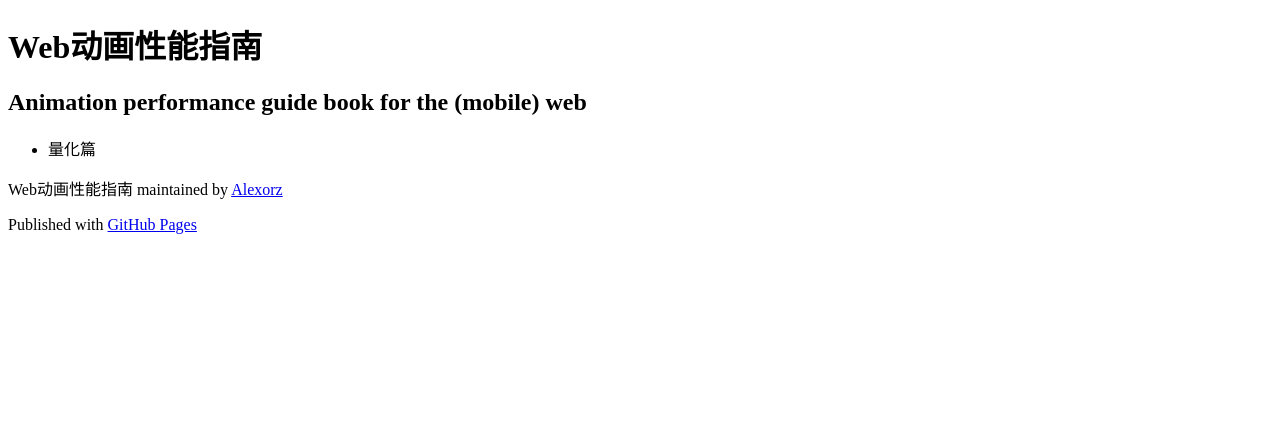
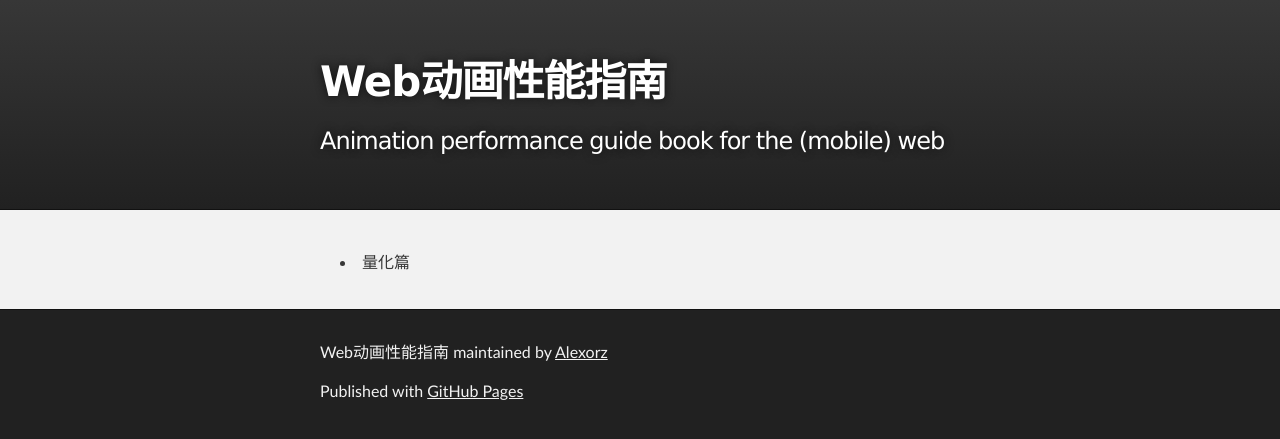
Before and after one commit to Alexorz/animation-performance-guide, a Jekyll site: the page built from index.md, in a window 1280 px wide. Shown: the top 439 px of the page. Built offline with Jekyll 4.4.1, drawn with Linux system fonts in a browser that asks for light colours.

Commit message:
Change css path.

```diff
--- a/_includes/head.html
+++ b/_includes/head.html
@@ -7,6 +7,6 @@
     <link rel="canonical" href="{{ page.url | replace:'index.html','' | prepend: site.baseurl | prepend: site.url }}">
 
     <!-- Custom CSS -->
-    <link rel="stylesheet" href="{{ "/css/stylesheet.css" | prepend: site.baseurl }}">
+    <link rel="stylesheet" href="stylesheets/stylesheet.css">
 
 </head>
```
